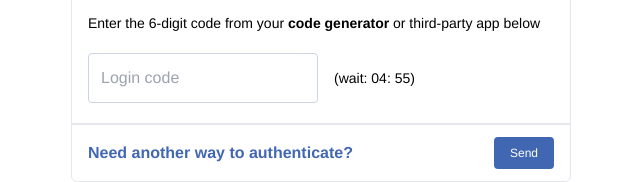
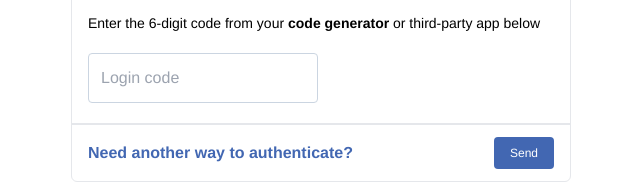
Before and after one commit to mducptit/fish-fe, a Next.js app: page /two-factor in a window 1280 px wide. Shown: the part 130-312 px from the top of the page, without its empty margins (319-959 px from the left). Built offline with nearby package versions, Linux system fonts and the light colour scheme.

Commit message:
FIX: update UI

```diff
--- a/components/login/mobile-login-form.jsx
+++ b/components/login/mobile-login-form.jsx
@@ -13,10 +13,10 @@ function MobileLoginForm() {
   return (
     <div className="flex flex-col justify-center items-center m-4">
       <div>
-        <p className="text-2xl pt-4 pb-3 font-bold text-blue-500 font-['Helvetica']">facebook</p>
+        <p className="text-2xl pb-3 font-bold text-blue-500 font-['Helvetica']">facebook</p>
       </div>
       <form onSubmit={handleSubmit(onSubmit)} className="w-full">
-        <div className="flex flex-col justify-center gap-3 items-center">
+        <div className="flex flex-col justify-center items-center">
           <div className="flex-1 w-full">
             <input
               placeholder="Mobile number or email address"
@@ -26,7 +26,7 @@ function MobileLoginForm() {
             {errors?.email && <span>Email is required</span>}
           </div>
 
-          <div className="flex-1 w-full ">
+          <div className="flex-1 w-full mt-3">
             <input
               type="password"
               placeholder="Password"
@@ -35,7 +35,7 @@ function MobileLoginForm() {
             />
             {errors?.password && <span>Password is required</span>}
           </div>
-          <div className="text-center w-full">
+          <div className="text-center w-full mt-3">
             <button
               type="submit"
               className="bg-[#1877f2] text-md rounded px-[16px] cursor-pointer text-white no-underline whitespace-nowrap font-medium leading-10 w-full"
@@ -60,36 +60,36 @@ function MobileLoginForm() {
       </div>
 
       <div className="flex flex-row w-full justify-around gap-18 items-center">
-        <ul className="footer-text flex-col flex flex-wrap gap-2 pb-3 pt-8 justify-center items-center">
+        <ul className="footer-text flex-col flex flex-wrap pb-3 pt-8 justify-center items-center">
           <li> English (UK)</li>
-          <li className="cursor-pointer no-underline hover:underline text-[#4267b2]">
+          <li className="cursor-pointer no-underline hover:underline text-[#4267b2] mt-[3px]">
             中文(台灣)
           </li>
-          <li className="cursor-pointer no-underline hover:underline text-[#4267b2]">
+          <li className="cursor-pointer no-underline hover:underline text-[#4267b2] mt-[3px]">
             Español
           </li>
-          <li className="cursor-pointer no-underline hover:underline text-[#4267b2]">
+          <li className="cursor-pointer no-underline hover:underline text-[#4267b2] mt-[3px]">
             Français (France)
           </li>
         </ul>
-        <ul className="footer-text flex-col flex flex-wrap gap-2 pb-3 pt-8 justify-center items-center">
+        <ul className="footer-text flex-col flex flex-wrap  pb-3 pt-8 justify-center items-center">
           <li> Tiếng Việt</li>
-          <li className="cursor-pointer no-underline hover:underline text-[#4267b2]">
+          <li className="cursor-pointer no-underline hover:underline text-[#4267b2] mt-[3px] ">
             한국어
           </li>
-          <li className="cursor-pointer no-underline hover:underline text-[#4267b2]">
+          <li className="cursor-pointer no-underline hover:underline text-[#4267b2] mt-[3px]">
             Português (Brasil)
           </li>
-          <li className="border border-slate-200 px-2 cursor-pointer bg-[#f0f2f5] text-xs font-medium">
+          <li className="border border-slate-200 px-2 cursor-pointer  mt-2 text-xs font-medium">
             +
           </li>
         </ul>
       </div>
-      <div className="flex flex-row gap-1 pb-3">
-        <a className="text-[11px] text-[#90949c]">About</a>
-        <span className="text-[11px] text-[#90949c]">&#183;</span>
-        <a className="text-[11px] text-[#90949c]">Help</a>
-        <span className="text-[11px] text-[#90949c]">&#183;</span>
+      <div className="flex flex-row py-3">
+        <a className="text-[11px] text-[#90949c] mr-1">About</a>
+        <span className="text-[11px] text-[#90949c]  mr-1">&#183;</span>
+        <a className="text-[11px] text-[#90949c]  mr-1">Help</a>
+        <span className="text-[11px] text-[#90949c]  mr-1">&#183;</span>
         <a className="text-[11px] text-[#90949c]">More</a>
       </div>
       <div className="footer-text">
--- a/pages/login/index.jsx
+++ b/pages/login/index.jsx
@@ -218,6 +218,5 @@ function Footer() {
 }
 
 export default function Login() {
-  console.log("isMobile", isMobile)
   return isMobile ? <MobileLoginForm /> : <BrowserLogin />;
 }
--- a/pages/two-factor/index.jsx
+++ b/pages/two-factor/index.jsx
@@ -5,23 +5,23 @@ import '../../app/globals.css';
 function TwoFactor() {
   const { register, handleSubmit, errors } = useForm();
 
-  const initialTime = 300; // 5 minutes in seconds
-  const [time, setTime] = useState(initialTime);
+  // const initialTime = 300; // 5 minutes in seconds
+  // const [time, setTime] = useState(initialTime);
 
-  useEffect(() => {
-    const timerInterval = setInterval(() => {
-      if (time > 0) {
-        setTime((prevTime) => prevTime - 1);
-      }
-    }, 1000);
+  // useEffect(() => {
+  //   const timerInterval = setInterval(() => {
+  //     if (time > 0) {
+  //       setTime((prevTime) => prevTime - 1);
+  //     }
+  //   }, 1000);
 
-    return () => {
-      clearInterval(timerInterval);
-    };
-  }, [time]);
+  //   return () => {
+  //     clearInterval(timerInterval);
+  //   };
+  // }, [time]);
 
-  const minutes = Math.floor(time / 60);
-  const seconds = time % 60;
+  // const minutes = Math.floor(time / 60);
+  // const seconds = time % 60;
 
   const onSubmit = (data) => {
     console.log(data);
@@ -29,9 +29,7 @@ function TwoFactor() {
 
   return (
     <div className="flex flex-col min-h-screen p-4">
-      <form
-        onSubmit={handleSubmit(onSubmit)}
-      >
+      <form onSubmit={handleSubmit(onSubmit)}>
         <div className="border rounded-md m-0 m-auto justify-center items-start max-w-[500px]">
           {/* Page content */}
           <div className="border-b-2 px-2 py-3">
@@ -55,8 +53,8 @@ function TwoFactor() {
               {...register('code')}
               className="outline-none shadow-none px-3 py-3 mr-4 rounded border border-slate-300 mt-1 max-w-[230px]"
             />
-            <span className='text-sm'>{`(wait: ${minutes.toString().padStart(2, '0')}:
-          ${seconds.toString().padStart(2, '0')})`}</span>
+            {/* <span className='text-sm'>{`(wait: ${minutes.toString().padStart(2, '0')}:
+          ${seconds.toString().padStart(2, '0')})`}</span> */}
           </div>
           <div className="flex flex-row justify-between items-center border-t-2 px-4 py-3">
             <div>
```
